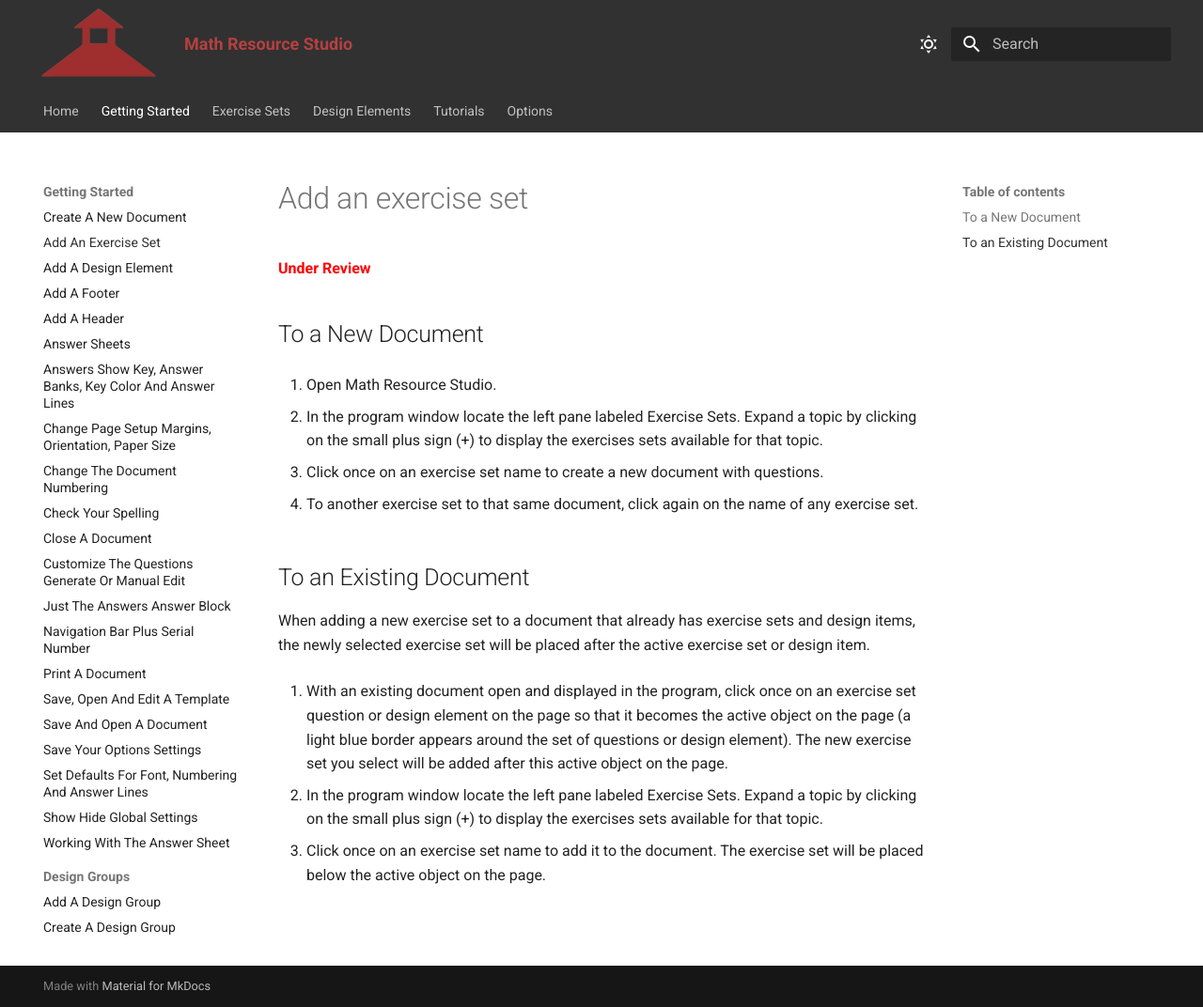
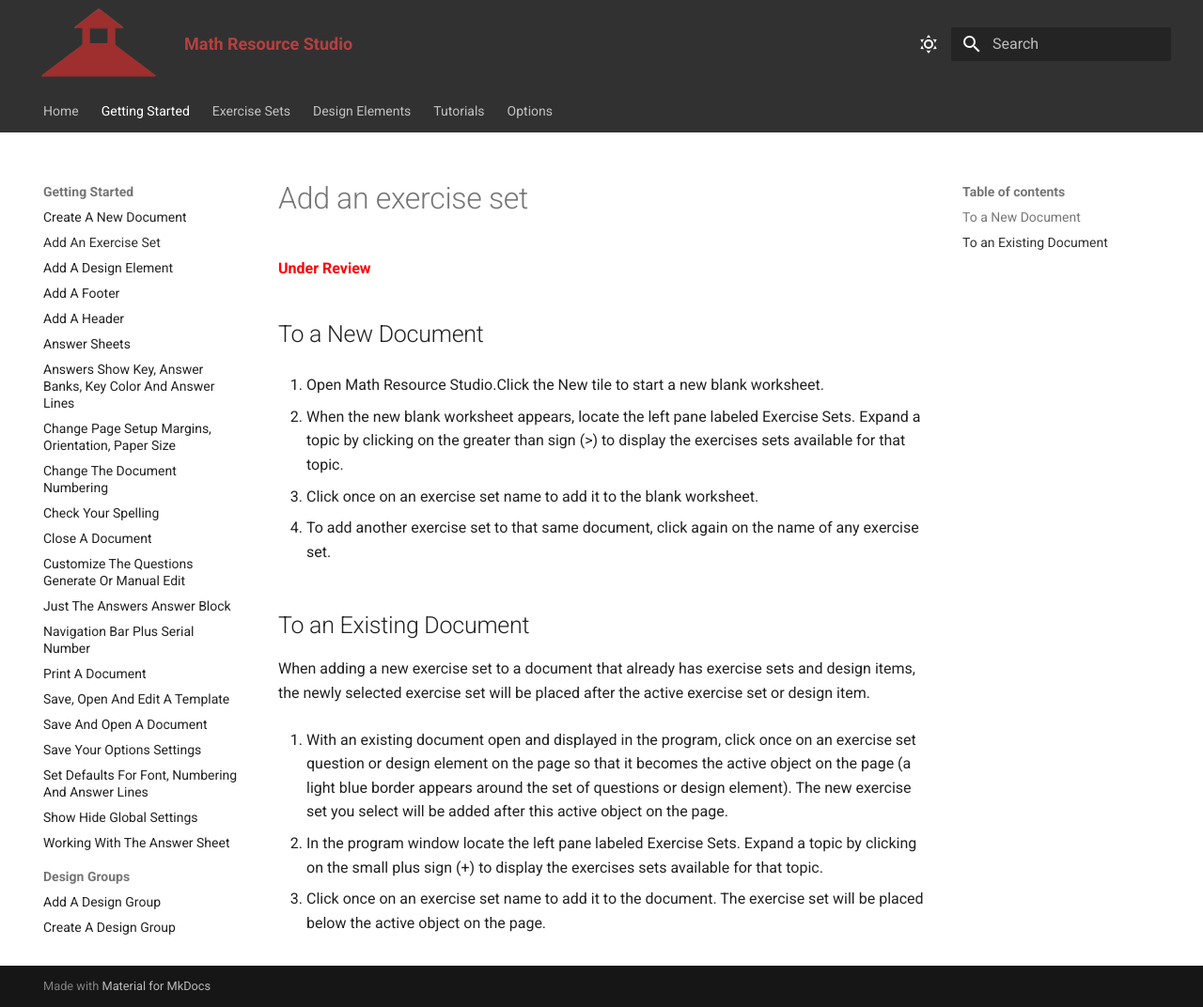
Before and after one commit to rdinch/MathResourceStudio-Help, an MkDocs documentation site: the page built from docs/getting-started/add-an-exercise-set.md, in a window 1280 px wide and 1072 px high. Shown: the whole window at 94% size. Built offline with MkDocs 1.6.1 and Material for MkDocs 9.7.7, drawn with Linux system fonts in a browser that asks for light colours.

Commit message:
Update getting started docs for clarity and accuracy
Improved instructions in 'add-an-exercise-set.md' and 'create-a-new-document.md' for better clarity and accuracy. Updated terminology, clarified steps for adding exercise sets, and removed outdated review notice.

```diff
--- a/docs/getting-started/add-an-exercise-set.md
+++ b/docs/getting-started/add-an-exercise-set.md
@@ -4,13 +4,13 @@
 
 ## To a New Document
 
-1. Open Math Resource Studio.
+1. Open Math Resource Studio.Click the New tile to start a new blank worksheet.
 
-2. In the program window locate the left pane labeled Exercise Sets. Expand a topic by clicking on the small plus sign (+) to display the exercises sets available for that topic.
+2. When the new blank worksheet appears, locate the left pane labeled Exercise Sets. Expand a topic by clicking on the greater than sign (>) to display the exercises sets available for that topic.
 
-3. Click once on an exercise set name to create a new document with questions.
+3. Click once on an exercise set name to add it to the blank worksheet.
 
-4. To another exercise set to that same document, click again on the name of any exercise set.
+4. To add another exercise set to that same document, click again on the name of any exercise set.
 
 ## To an Existing Document
 
```
Also changed, not shown: docs/getting-started/create-a-new-document.md (+3 -5 lines).
